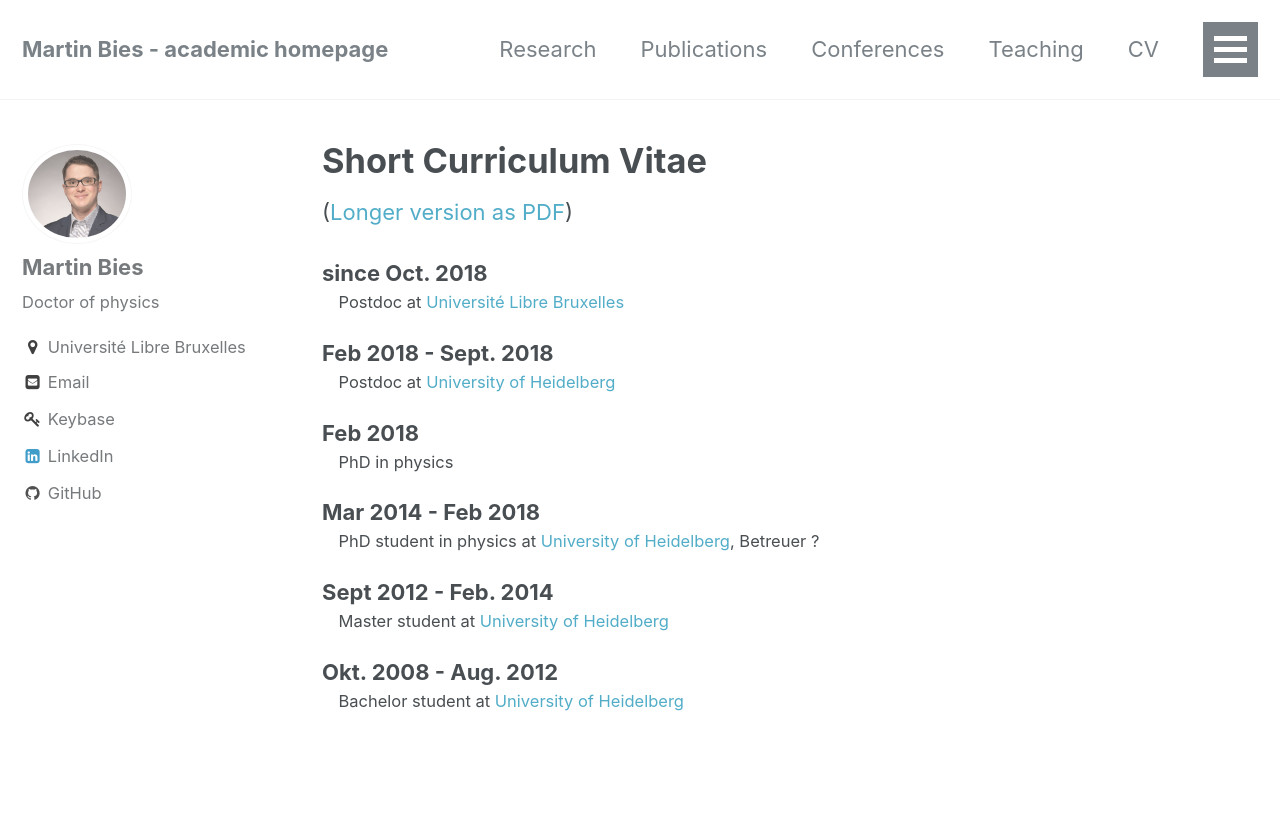
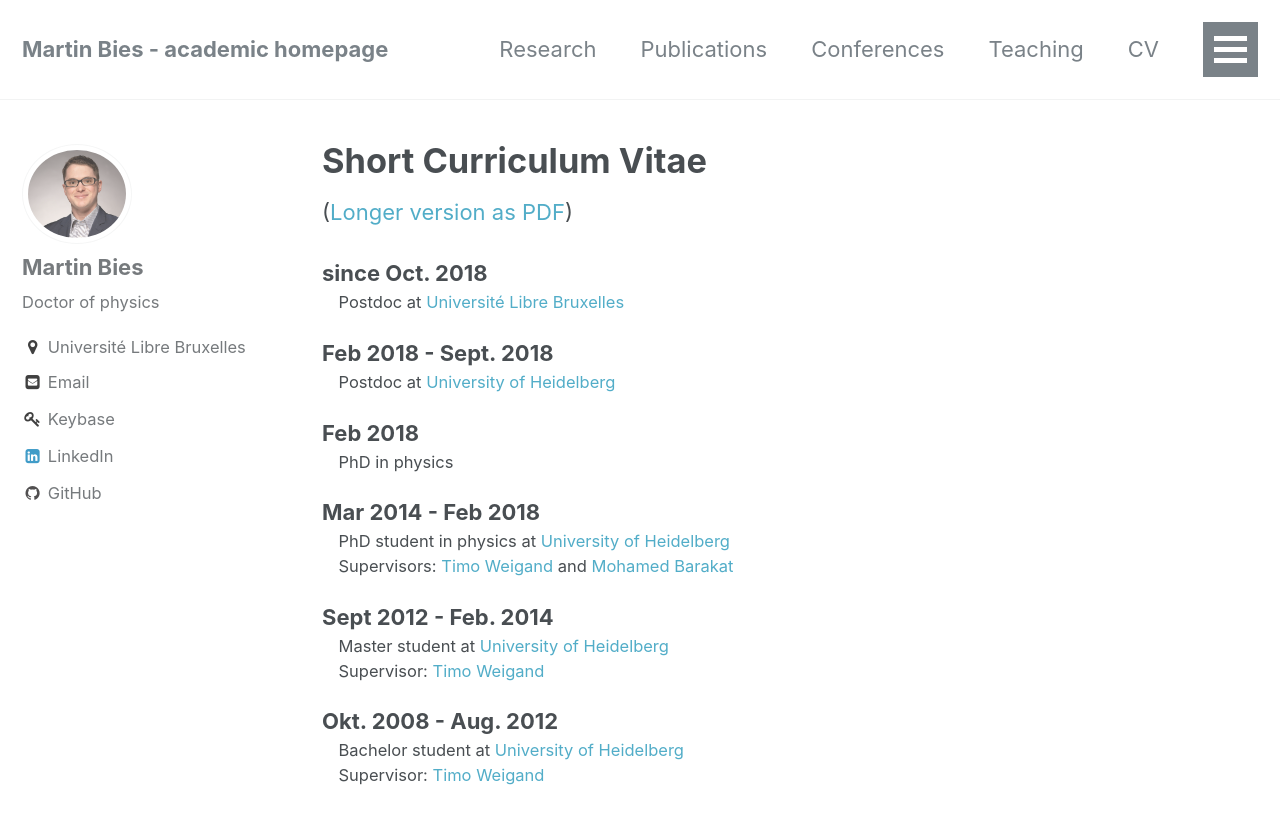
Before and after one commit to MartinBies/MartinBies.github.io, a Jekyll site: the page built from _pages/cv.md, in a window 1280 px wide and 900 px high. Shown: the top 824 px of the window. Built offline with Jekyll 4.4.1, drawn with Linux system fonts in a browser that asks for light colours.

Commit message:
Added supervisors to theses

```diff
--- a/_pages/cv.md
+++ b/_pages/cv.md
@@ -16,11 +16,14 @@ Feb 2018
 :   PhD in physics
 
 Mar 2014 - Feb 2018
-:   PhD student in physics at [University of Heidelberg](https://www.thphys.uni-heidelberg.de/index.php?lang=e&n1=bsm_group),
-    Betreuer ?
+:   PhD student in physics at [University of Heidelberg](https://www.thphys.uni-heidelberg.de/index.php?lang=e&n1=bsm_group)
+:   Supervisors: [Timo Weigand](https://www.thphys.uni-heidelberg.de/~weigand/) and [Mohamed Barakat](https://mohamed-barakat.github.io/)
+
 
 Sept 2012 - Feb. 2014
 :   Master student at [University of Heidelberg](https://www.thphys.uni-heidelberg.de/index.php?lang=e&n1=bsm_group)
+:   Supervisor: [Timo Weigand](https://www.thphys.uni-heidelberg.de/~weigand/)
 
 Okt. 2008 - Aug. 2012
 :   Bachelor student at [University of Heidelberg](https://www.thphys.uni-heidelberg.de/index.php?lang=e&n1=bsm_group)
+:   Supervisor: [Timo Weigand](https://www.thphys.uni-heidelberg.de/~weigand/)
```
